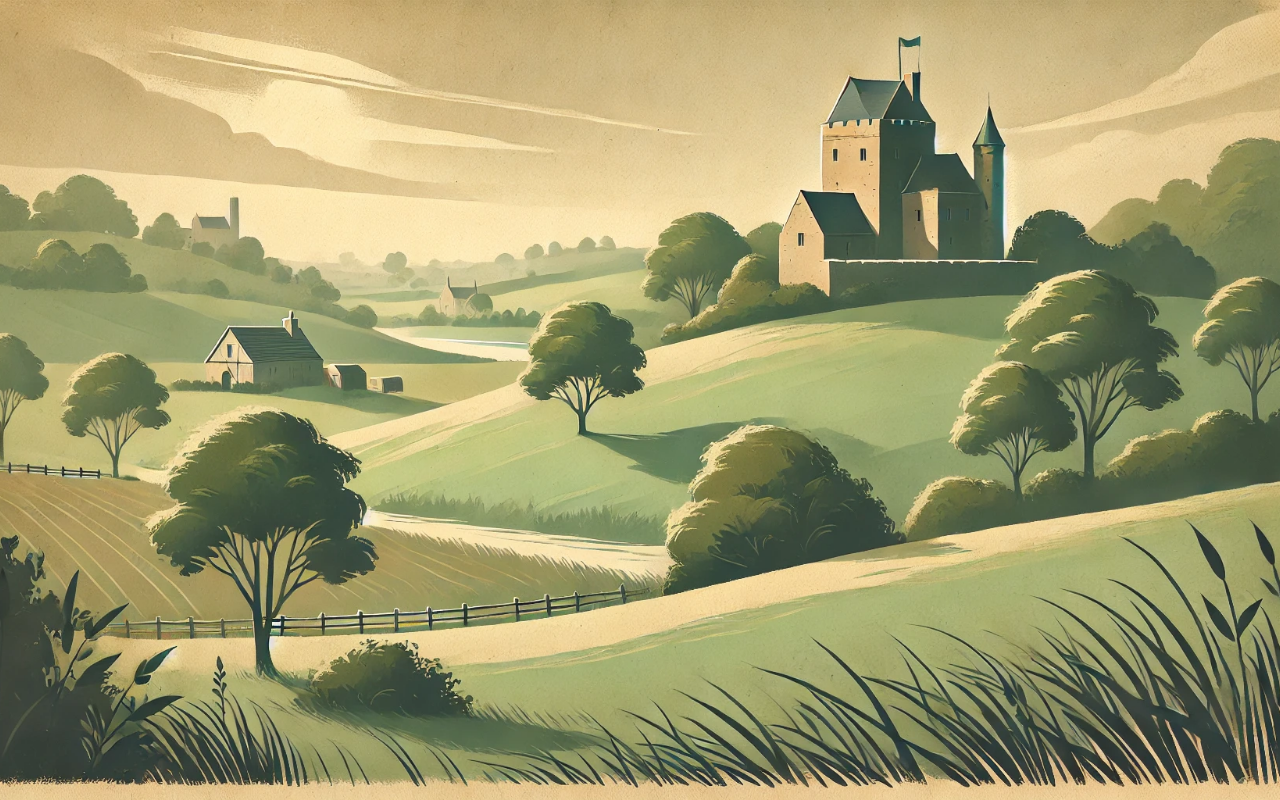
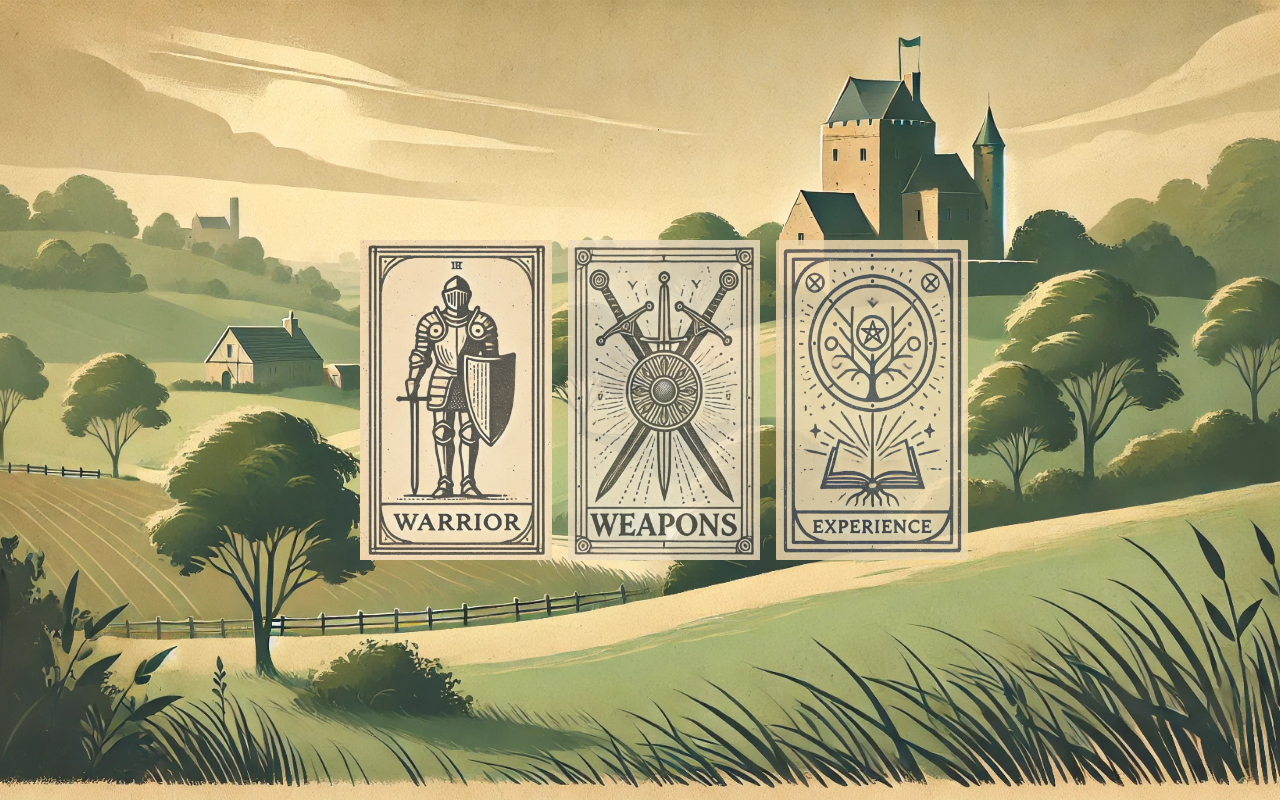
Before and after one commit to Argyroudis/Portfolio, a React (Vite) app: page / in a window 1280 px wide. Built offline with nearby package versions, Linux system fonts and the light colour scheme.

Commit message:
1st real commit with some logic on the cards states and some css corrections

```diff
--- a/package.json
+++ b/package.json
@@ -18,7 +18,8 @@
   },
   "dependencies": {
     "react": "^18.3.1",
-    "react-dom": "^18.3.1"
+    "react-dom": "^18.3.1",
+    "sass": "^1.83.4"
   },
   "devDependencies": {
     "@eslint/js": "^9.17.0",
--- a/src/App.css
+++ b/src/App.scss
@@ -11,4 +11,21 @@
     width: 100vw;
     position: absolute;
   }
+
+  .imageContainer {
+    position: absolute;
+    top: 30vh;
+    left: 45vh;
+    width: 38rem;
+    height: 20rem;
+    flex-direction: row;
+
+    .cards {
+      height: 20rem;
+      width: 12rem;
+    }
+    .nextCard {
+      margin-left: 1rem;
+    }
+  }
 }
--- a/src/App.tsx
+++ b/src/App.tsx
@@ -1,37 +1,60 @@
-import { useState } from 'react';
+import { useEffect, useState } from 'react';
+import warrior_card from './assets/warrior_card.png';
+import weapons_card from './assets/weapons_card.png';
 import experience_card from './assets/experience_card.png';
-import warrior_card from './assets/warrior_card.webp';
-import weapons_card from './assets/weapons_card.webp';
-import './App.css';
+import './App.scss';
+
+const STATES = {
+  START: 'start',
+  WARRIOR: 'warrior',
+  WEAPONS: 'weapons',
+  EXPERIENCE: 'experience',
+};
+
+const STATE_ORDER = [STATES.START, STATES.WARRIOR, STATES.WEAPONS, STATES.EXPERIENCE];
 
 function App() {
+  const [currentStep, setCurrentStep] = useState(STATES.START);
+
+  const handleImageClick = (id: string) => {
+    // Get the current index and the index of the clicked state
+    const currentIndex = STATE_ORDER.indexOf(currentStep);
+    const nextIndex = STATE_ORDER.indexOf(id);
+
+    // Only update the state if the clicked state is the same or ahead in the hierarchy
+    if (nextIndex > currentIndex) {
+      setCurrentStep(id);
+      console.log(`state changed to ${id}`);
+    }
+  };
+
+  useEffect(() => {
+    console.log('🚀 ~ currentStep:', currentStep);
+  }, [currentStep]);
+
   return (
     <div className='root'>
       <div className='backgroundContainer' />
-      {/* <img
-        src={backgroundImage}
-        className='backgroundImage'
-        alt='background  image with medieval style'
-      />
-      <img
-        src={backgroundImage}
-        className='backgroundImage'
-        alt='background  image with medieval style'
-      />
-      <img
-        src={backgroundImage}
-        className='backgroundImage'
-        alt='background  image with medieval style'
-      /> */}
-
-      {/*      <div>
-        <a href='https://react.dev' target='_blank'>
-          <img src={reactLogo} className='logo react' alt='React logo' />
-        </a>
+      <div className='imageContainer'>
+        <img
+          onClick={() => handleImageClick(STATES.WARRIOR)}
+          src={warrior_card}
+          className='cards'
+          alt='a warrior card image'
+        />
+        <img
+          onClick={() => handleImageClick(STATES.WEAPONS)}
+          src={weapons_card}
+          className='cards nextCard'
+          alt='a weapons card image'
+        />
+        <img
+          onClick={() => handleImageClick(STATES.EXPERIENCE)}
+          src={experience_card}
+          className='cards nextCard'
+          alt='a experience card image'
+        />
       </div>
-      <button onClick={() => setCount((count) => count + 1)}>count is {count}</button>
-
-      <p className='read-the-docs'>Click on the Vite and React logos to learn more</p> */}
     </div>
   );
 }
```
Also changed, not shown: 1 other file (tests, documents, lock files or other folders).
